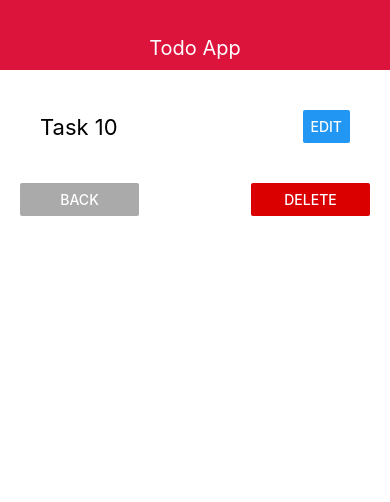
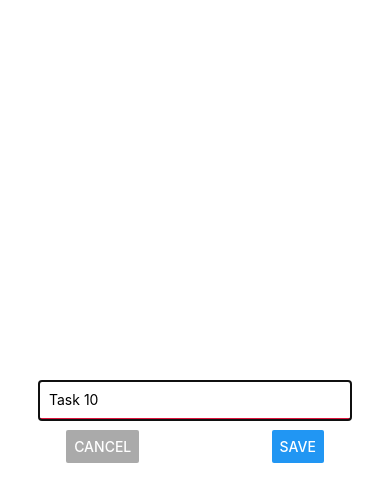
Before and after one commit to vasyl-007/ui-react-native, a React Native app in the folder ui-todo-project/: screen / in a window 390 px wide. Both pictures are taken after a click on the button "EDIT". Shown: the top 502 px of the page. Built offline with nearby package versions, Linux system fonts and the light colour scheme.

Commit message:
added method to change tasks

```diff
--- a/ui-todo-project/App.js
+++ b/ui-todo-project/App.js
@@ -55,6 +55,17 @@ export default function App() {
     );
   };
 
+  const updateTodo = (id, title) => {
+    setTodos((prev) =>
+      prev.map((item) => {
+        if (item.id === id) {
+          item.title = title;
+        }
+        return item;
+      })
+    );
+  };
+
   let content = (
     <MainScreen
       todos={todos}
@@ -73,6 +84,7 @@ export default function App() {
         onRemove={removeTodo}
         goBack={() => setTodoId(null)}
         todo={selectedTodo}
+        onSave={updateTodo}
       />
     );
   }
--- /dev/null
+++ b/ui-todo-project/src/components/EditModal.js
@@ -0,0 +1,65 @@
+import React, { useState } from "react";
+import {
+  View,
+  TextInput,
+  Button,
+  Modal,
+  StyleSheet,
+  Alert,
+} from "react-native";
+import { THEME } from "../../theme";
+
+export const EditModal = ({ visible, onCancel, value, onSave }) => {
+  const [title, setTitle] = useState(value);
+
+  const handlerSubmit = () => {
+    if (title.trim().length <= 3) {
+      Alert.alert(
+        "Sorry, this is invalid text!",
+        `Changed text should be longer than 3 symbols. Now it is ${title.trim().length} sybmols`
+      );
+    } else {
+      onSave(title);
+    }
+  };
+  return (
+    <Modal visible={visible} animationType="slide" transparent={false}>
+      <View style={styles.wrap}>
+        <TextInput
+          style={styles.input}
+          placeholder="Enter text..."
+          autoCapitalize="none"
+          autoCorrect={false}
+          maxLength={64}
+          value={title}
+          onChangeText={setTitle}
+          //   onChangeText={(title) => setTitle(title)}
+        />
+        <View style={styles.button}>
+          <Button title="Cancel" onPress={onCancel} color={THEME.GREY_COLOR} />
+          <Button title="Save" onPress={handlerSubmit} />
+        </View>
+      </View>
+    </Modal>
+  );
+};
+
+const styles = StyleSheet.create({
+  wrap: {
+    flex: 1,
+    justifyContent: "center",
+    alignItems: "center",
+  },
+  input: {
+    padding: 10,
+    borderBottomColor: THEME.MAIN_COLOR,
+    borderBottomWidth: 2,
+    width: "80%",
+  },
+  button: {
+    width: "100%",
+    marginTop: 10,
+    flexDirection: "row",
+    justifyContent: "space-around",
+  },
+});
--- a/ui-todo-project/src/screens/TodoScreen.js
+++ b/ui-todo-project/src/screens/TodoScreen.js
@@ -1,23 +1,33 @@
-import React from "react";
+import React, { useState } from "react";
 import { StyleSheet, View, Text, Button } from "react-native";
 import { THEME } from "../../theme";
 import { AppCard } from "../components/ui/AppCard";
+import { EditModal } from "../components/EditModal";
 
-export const TodoScreen = ({ goBack, todo, onRemove }) => {
+export const TodoScreen = ({ goBack, todo, onRemove, onSave }) => {
+  const [modal, setModal] = useState(false);
+
+  const saveHandler = (title) => {
+    onSave(todo.id, title);
+    setModal(false);
+  };
   return (
     <View>
+      <EditModal
+        visible={modal}
+        onCancel={() => setModal(false)}
+        onSave={saveHandler}
+        value={todo.title}
+      />
+
       <AppCard style={styles.card}>
         <Text style={styles.title}>{todo.title}</Text>
-               <Button title="Edit" />
+        <Button title="Edit" onPress={() => setModal(true)} />
       </AppCard>
 
       <View style={styles.buttons}>
         <View style={styles.button}>
-                 <Button
-                   title="Back"
-                   onPress={goBack}
-                   color={THEME.GREY_COLOR}
-                 />
+          <Button title="Back" onPress={goBack} color={THEME.GREY_COLOR} />
         </View>
         <View style={styles.button}>
           <Button
```
Lines whose indentation alone changed are shown as unchanged.
